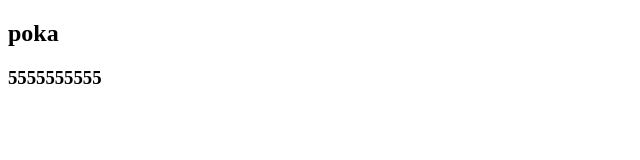
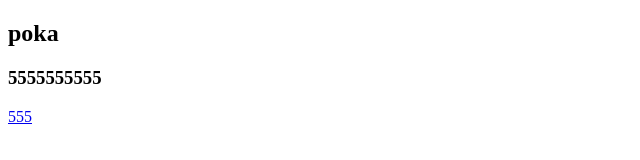
Before and after one commit to irinaavito0/test, a plain HTML site: page aaa.html in a window 1280 px wide. Shown: the full height of the page, 0-640 px from the left. Drawn offline with Linux system fonts and the light colour scheme.

Commit message:
Создал проект +++

```diff
--- a/aaa.html
+++ b/aaa.html
@@ -7,5 +7,6 @@
 <body>
 <h2>poka</h2>
 <h3>5555555555</h3>
+<a href="#">555</ahref>
 </body>
 </html>
```
